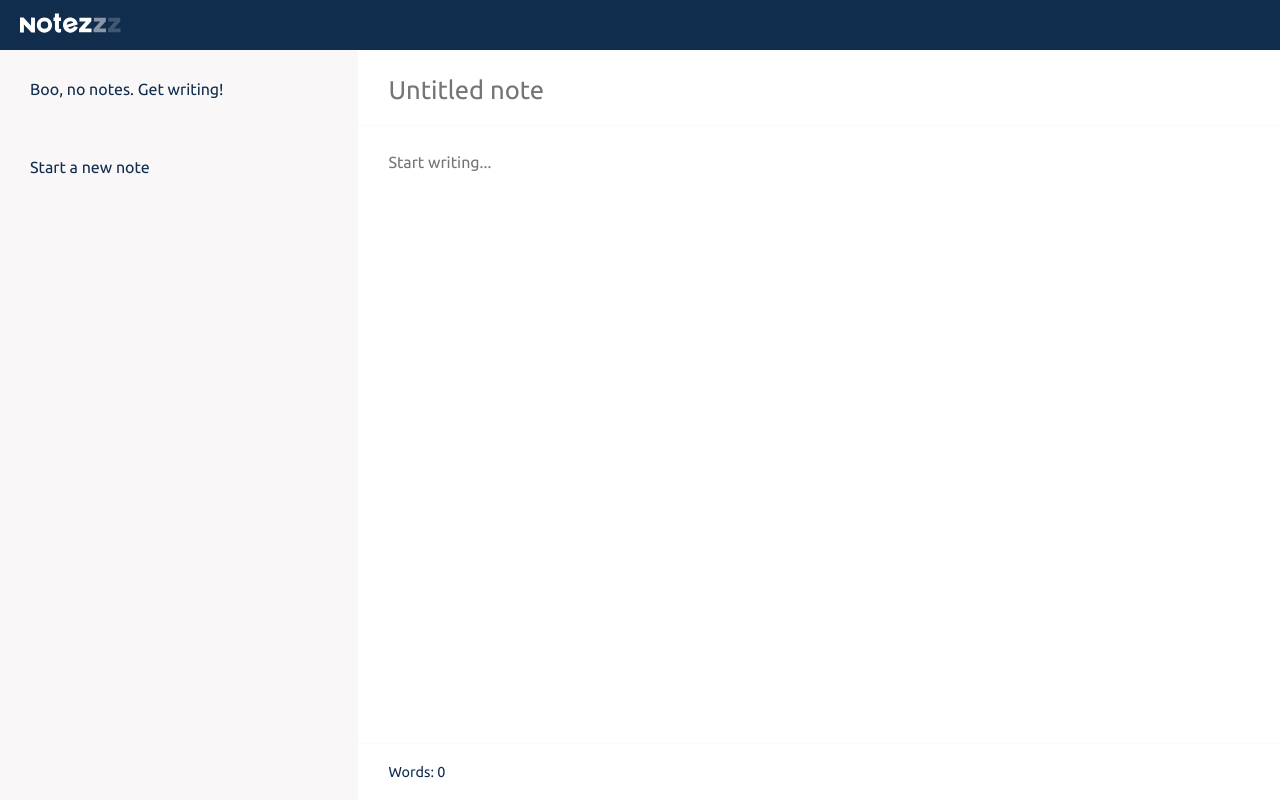
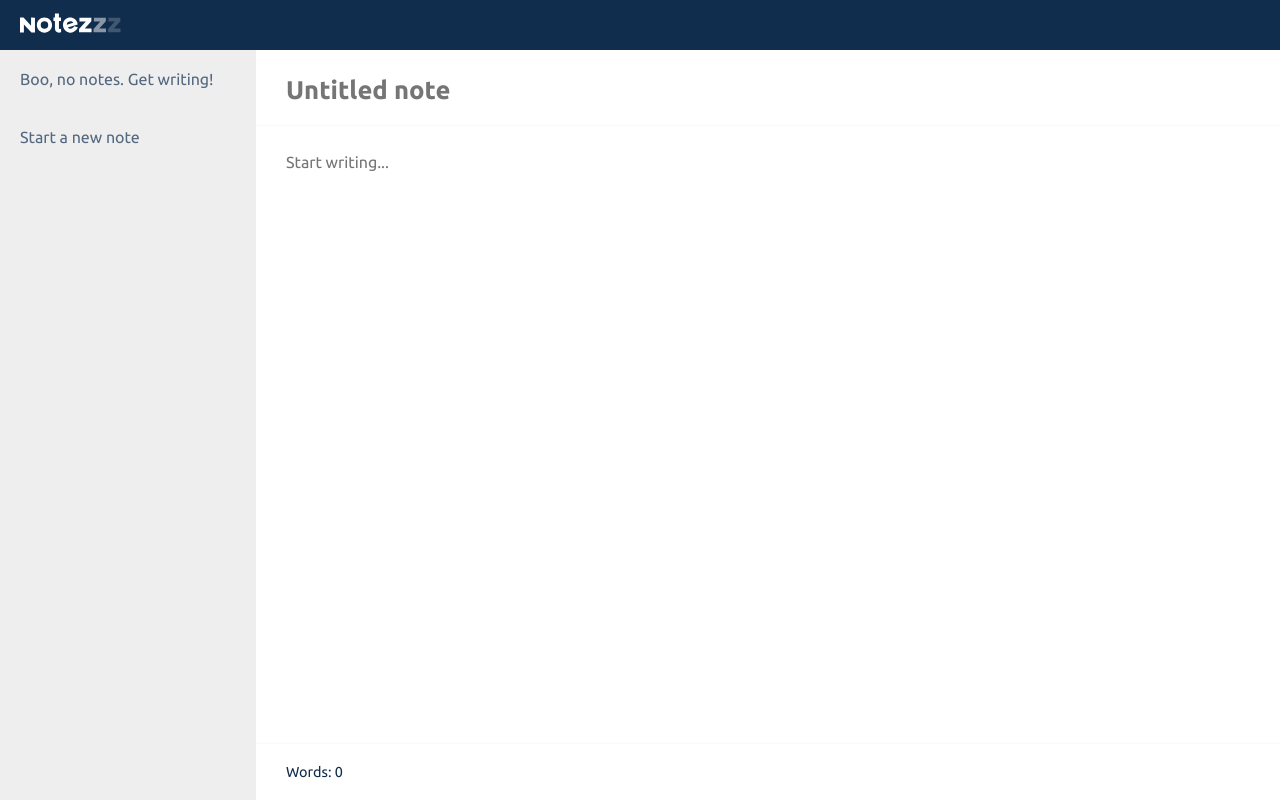
Before and after one commit to dmtrbrl/notezzz, a Vue app: page / in a window 1280 px wide. Built offline with nearby package versions, Linux system fonts and the light colour scheme.

Commit message:
Minor fixes

```diff
--- a/src/components/Note.vue
+++ b/src/components/Note.vue
@@ -5,7 +5,6 @@
         </a>
         <a href="#" class="note__content" @click.prevent="openNote(note)">
             <strong class="note__title">{{ note.title || 'Untitled note' }}</strong>
-            <p class="note__body">{{ note.text || 'Empty' }}</p>
         </a>
     </div>
 </template>
@@ -26,9 +25,7 @@ export default {
   display: flex;
   color: inherit;
   text-decoration: none;
-  border-bottom: 2px solid $c-light-gray;
-  opacity: 0.3;
-  transition: opacity 300ms ease;
+  border-bottom: 1px solid rgba($c-light-gray, 0.1);
   &:hover {
     opacity: 1;
     .note__title {
@@ -39,7 +36,7 @@ export default {
     }
   }
   &__content {
-    padding: 30px;
+    padding: 20px;
     flex: 2;
     overflow: hidden;
     text-decoration: none;
@@ -49,13 +46,6 @@ export default {
     display: block;
     margin: 0;
     font-weight: 500;
-    white-space: nowrap;
-    overflow: hidden;
-    text-overflow: ellipsis;
-  }
-  &__body {
-    margin-bottom: 0;
-    font-size: 0.9em;
     white-space: nowrap;
     overflow: hidden;
     text-overflow: ellipsis;
--- a/src/components/Pad.vue
+++ b/src/components/Pad.vue
@@ -50,6 +50,7 @@ export default {
     outline: none;
     border: 0;
     padding: 25px 20px 20px 30px;
+    font-weight: bold;
   }
   &__text {
     padding: 20px 30px;
--- a/src/components/Sidebar.vue
+++ b/src/components/Sidebar.vue
@@ -29,13 +29,14 @@ export default {
 <style lang="scss" scoped>
 @import "../assets/scss/colors";
 .sidebar {
-  background: $c-light;
   flex: 1;
   height: 100%;
-  min-width: 28%;
+  min-width: 20%;
   overflow: auto;
+  background: $c-light-gray;
+  color: rgba($c-dark-blue, 0.7);
   &__content {
-    padding: 30px;
+    padding: 20px;
     a {
       text-decoration: none;
       color: inherit;
```
Also changed, not shown: public/favicon.png, public/favicon.svg.
